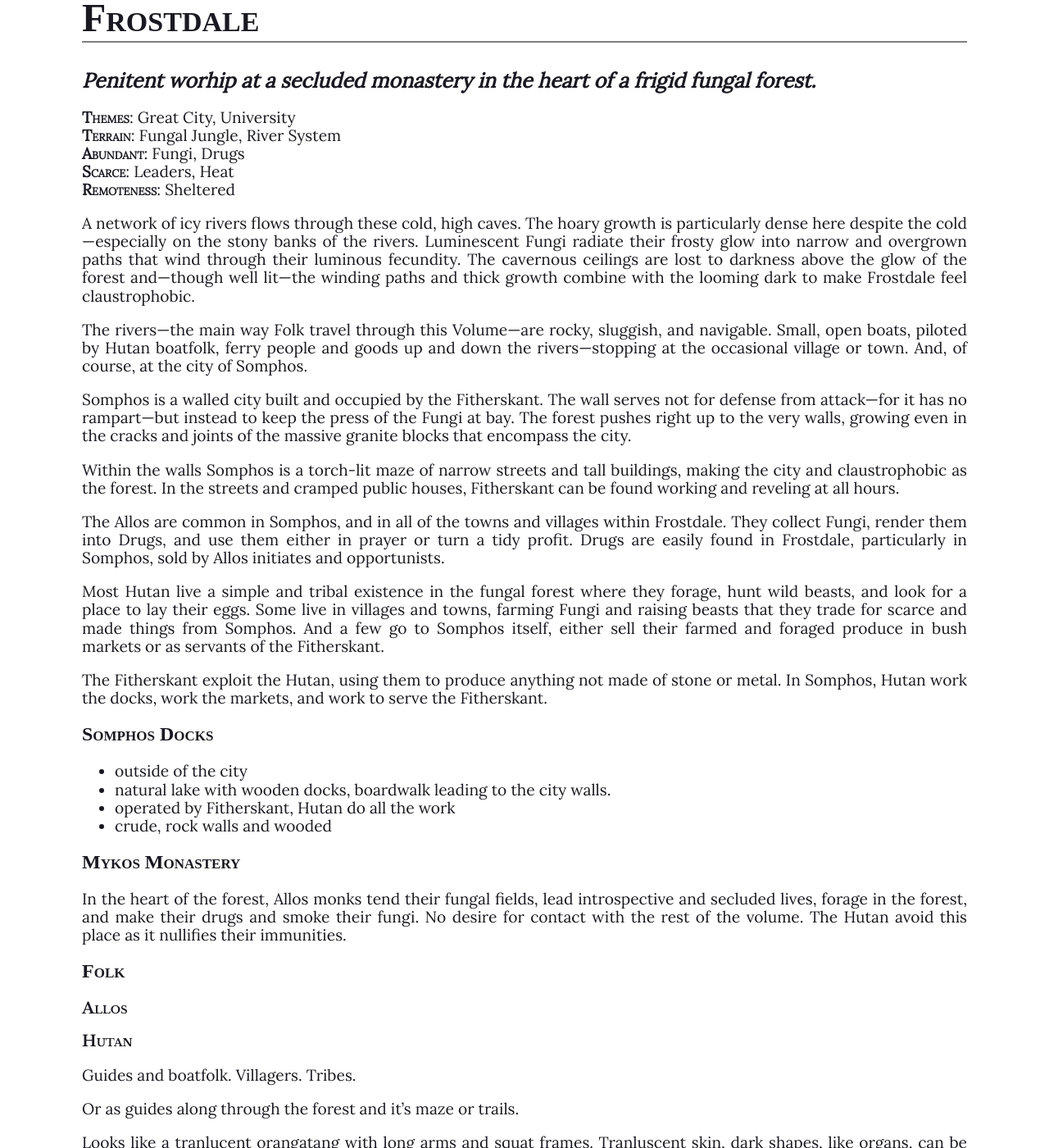
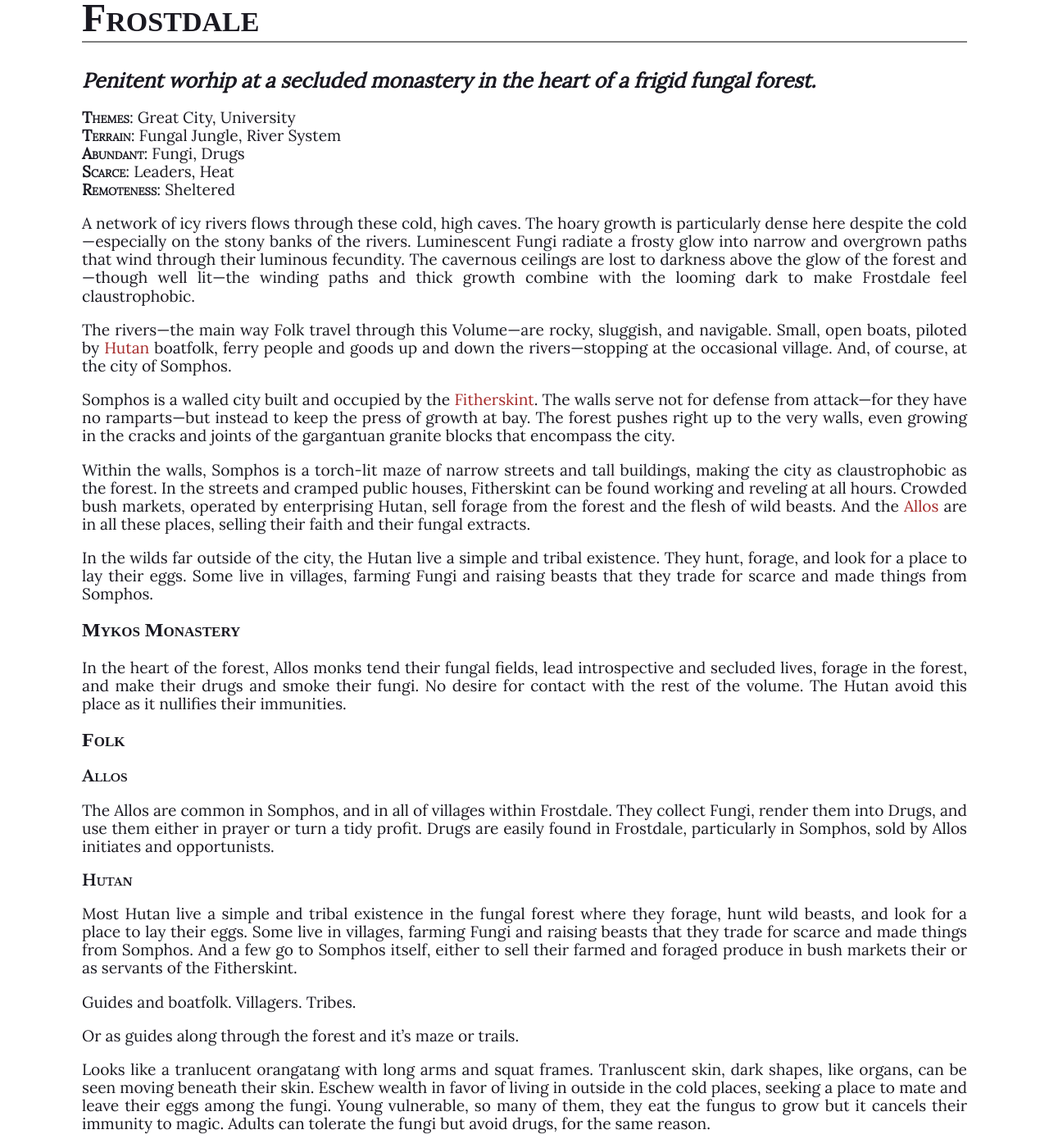
Before and after one commit to renaissance-guy/downcrawl, a Jekyll site: the page built from volumes/frostdale.md, in a window 1280 px wide and 1400 px high, scrolled down 309 px. Shown: the whole window at 82% size. Built offline with Jekyll 4.4.1, drawn with Linux system fonts in a browser that asks for light colours; some web fonts are replaced; some of the changed text lies outside the part shown.

Commit message:
renamed the Fitherskint to be easier to say, more Frostdale

```diff
--- a/volumes/frostdale.md
+++ b/volumes/frostdale.md
@@ -14,26 +14,15 @@ Frostdale
 **Scarce**: Leaders, Heat
 **Remoteness**: Sheltered
 
-A network of icy rivers flows through these cold, high caves. The hoary growth is particularly dense here despite the cold—especially on the stony banks of the rivers. Luminescent Fungi radiate their frosty glow into narrow and overgrown paths that wind through their luminous fecundity. The cavernous ceilings are lost to darkness above the glow of the forest and—though well lit—the winding paths and thick growth combine with the looming dark to make Frostdale feel claustrophobic.
+A network of icy rivers flows through these cold, high caves. The hoary growth is particularly dense here despite the cold—especially on the stony banks of the rivers. Luminescent Fungi radiate a frosty glow into narrow and overgrown paths that wind through their luminous fecundity. The cavernous ceilings are lost to darkness above the glow of the forest and—though well lit—the winding paths and thick growth combine with the looming dark to make Frostdale feel claustrophobic.
 
-The rivers—the main way Folk travel through this Volume—are rocky, sluggish, and navigable. Small, open boats, piloted by Hutan boatfolk, ferry people and goods up and down the rivers—stopping at the occasional village or town. And, of course, at the city of Somphos.
+The rivers—the main way Folk travel through this Volume—are rocky, sluggish, and navigable. Small, open boats, piloted by [Hutan](#hutan) boatfolk, ferry people and goods up and down the rivers—stopping at the occasional village. And, of course, at the city of Somphos.
 
-Somphos is a walled city built and occupied by the Fitherskant. The wall serves not for defense from attack—for it has no rampart—but instead to keep the press of the Fungi at bay. The forest pushes right up to the very walls, growing even in the cracks and joints of the massive granite blocks that encompass the city.
+Somphos is a walled city built and occupied by the [Fitherskint](#fitherskint). The walls serve not for defense from attack—for they have no ramparts—but instead to keep the press of growth at bay. The forest pushes right up to the very walls, even growing in the cracks and joints of the gargantuan granite blocks that encompass the city.
 
-Within the walls Somphos is a torch-lit maze of narrow streets and tall buildings, making the city and claustrophobic as the forest. In the streets and cramped public houses, Fitherskant can be found working and reveling at all hours.
+Within the walls, Somphos is a torch-lit maze of narrow streets and tall buildings, making the city as claustrophobic as the forest. In the streets and cramped public houses, Fitherskint can be found working and reveling at all hours. Crowded bush markets, operated by enterprising Hutan, sell forage from the forest and the flesh of wild beasts. And the [Allos](#allos) are in all these places, selling their faith and their fungal extracts.
 
-The Allos are common in Somphos, and in all of the towns and villages within Frostdale. They collect Fungi, render them into Drugs, and use them either in prayer or turn a tidy profit. Drugs are easily found in Frostdale, particularly in Somphos, sold by Allos initiates and opportunists.
-
-Most Hutan live a simple and tribal existence in the fungal forest where they forage, hunt wild beasts, and look for a place to lay their eggs. Some live in villages and towns, farming Fungi and raising beasts that they trade for scarce and made things from Somphos. And a few go to Somphos itself, either sell their farmed and foraged produce in bush markets or as servants of the Fitherskant.
-
-The Fitherskant exploit the Hutan, using them to produce anything not made of stone or metal. In Somphos, Hutan work the docks, work the markets, and work to serve the Fitherskant.
-
-## Somphos Docks
-
-- outside of the city
-- natural lake with wooden docks, boardwalk leading to the city walls.
-- operated by Fitherskant, Hutan do all the work
-- crude, rock walls and wooded
+In the wilds far outside of the city, the Hutan live a simple and tribal existence. They hunt, forage, and look for a place to lay their eggs. Some live in villages, farming Fungi and raising beasts that they trade for scarce and made things from Somphos.
 
 ## Mykos Monastery
 
@@ -43,7 +32,13 @@ In the heart of the forest, Allos monks tend their fungal fields, lead introspec
 
 ### Allos
 
+The Allos are common in Somphos, and in all of villages within Frostdale. They collect Fungi, render them into Drugs, and use them either in prayer or turn a tidy profit. Drugs are easily found in Frostdale, particularly in Somphos, sold by Allos initiates and opportunists.
+
+
+
 ### Hutan
+
+Most Hutan live a simple and tribal existence in the fungal forest where they forage, hunt wild beasts, and look for a place to lay their eggs. Some live in villages, farming Fungi and raising beasts that they trade for scarce and made things from Somphos. And a few go to Somphos itself, either to sell their farmed and foraged produce in bush markets their or as servants of the Fitherskint.
 
 Guides and boatfolk. Villagers. Tribes.
 
@@ -60,7 +55,11 @@ Reputation: Poor, Introspective
 
 Immune to magic, consumption of drugs eliminates that immunity.
 
-### Fitherskant
+### Fitherskint
+
+
+The Fitherskint exploit the Hutan, using them to produce anything not made of stone or metal. In Somphos, Hutan work the docks, work the markets, and work to serve the Fitherskint.
+
 
 , famous city builders know across the Down
 
@@ -79,6 +78,16 @@ Famous city builders. Indulgent. Work hard, Play hard. Build, smoke, work, drink
 
 ## Places
 
+## Fete Bazaar
+
+The fruits of the forest are for sale in this winding and thriving street market. Food, foragae, Fungi, Drugs—it can all be had here. Tiendas everywhere.
+
+- rampant capitalism
+
+## Somphos Docks
+
+Outside the city on a wide and deep part of the river, series of wooden docks, cluster of stone buildings, boardwalk leads to a city gate. Operated by the Hutan. A chaotic mess of activity.
+
 ### Hexagonal Ruins
 Hexagonal foundations of stone protrude from the fungal growth—ruins of a previous civilization. Who built them and what lies beneath?
 
```
Also changed, not shown: folk/fitherskint.md (renamed from folk/fitherskant.md).
